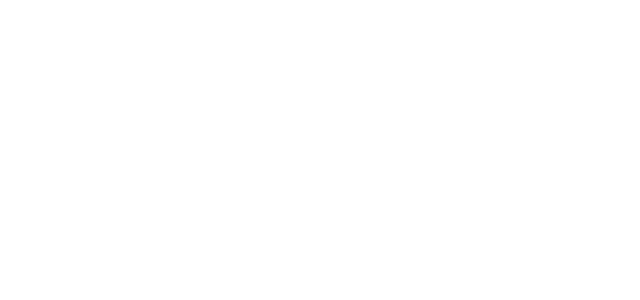
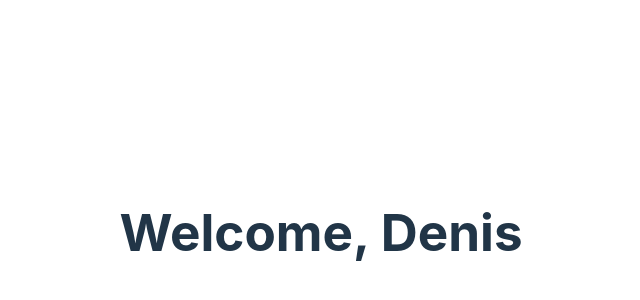
Before and after one commit to owlpsycho/Develhope-React, a React (Vite) app: page / in a window 1280 px wide. Shown: the part 168-468 px from the top of the page, without its empty margins (319-959 px from the left). Built offline with nearby package versions, Linux system fonts and the light colour scheme.

Commit message:
risoluzione esercizio 21

```diff
--- a/src/App.jsx
+++ b/src/App.jsx
@@ -1,11 +1,12 @@
 import { useState } from 'react'
 import './App.css'
+import { Welcome } from './Welcome'
 
 function App() {
 
   return (
     <>
-
+      <Welcome name="Denis" age={17} />
     </>
   )
 }
--- /dev/null
+++ b/src/Welcome.jsx
@@ -0,0 +1,8 @@
+export function Welcome({ name, age }) {
+    return (
+        <>
+            <h1>Welcome, {name}</h1>
+            {age>=18 && <p>You are {age} years old!</p>}
+        </>
+    )
+}
```
